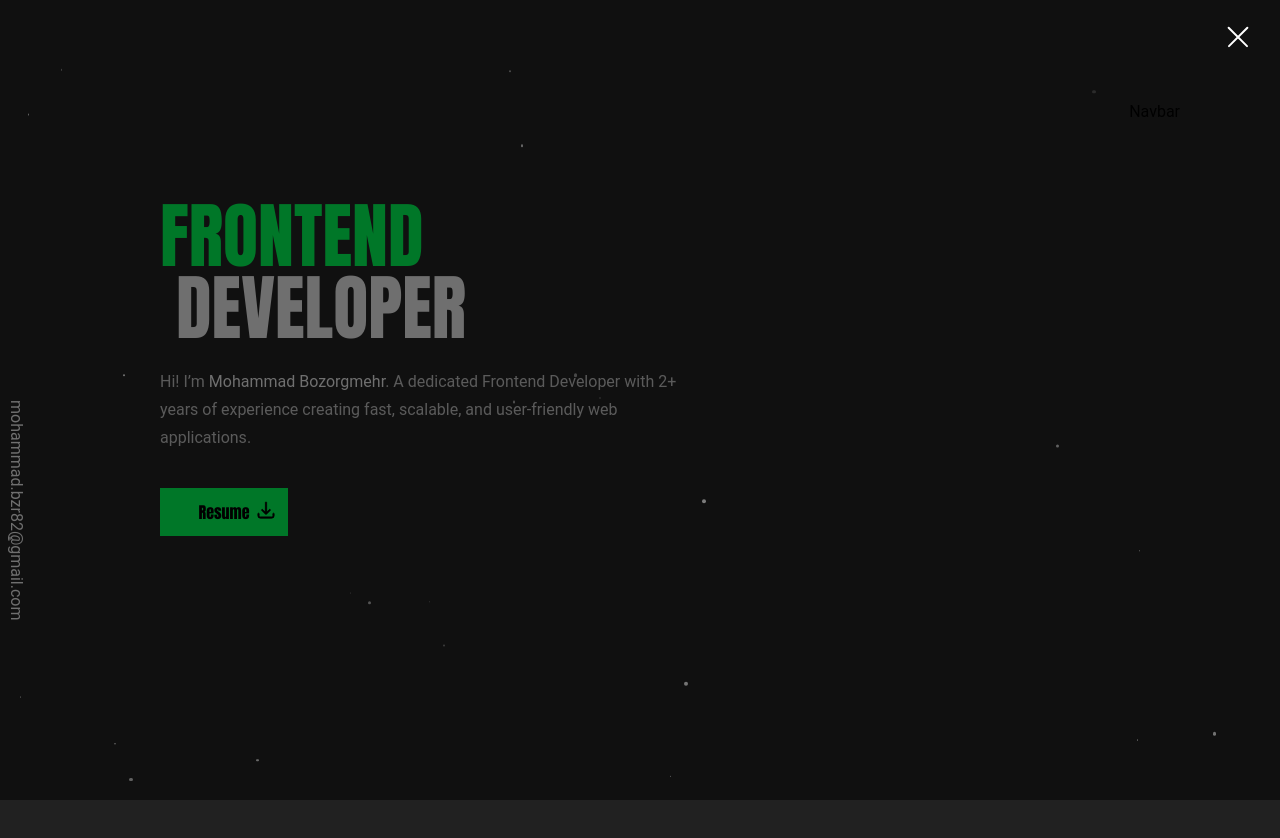
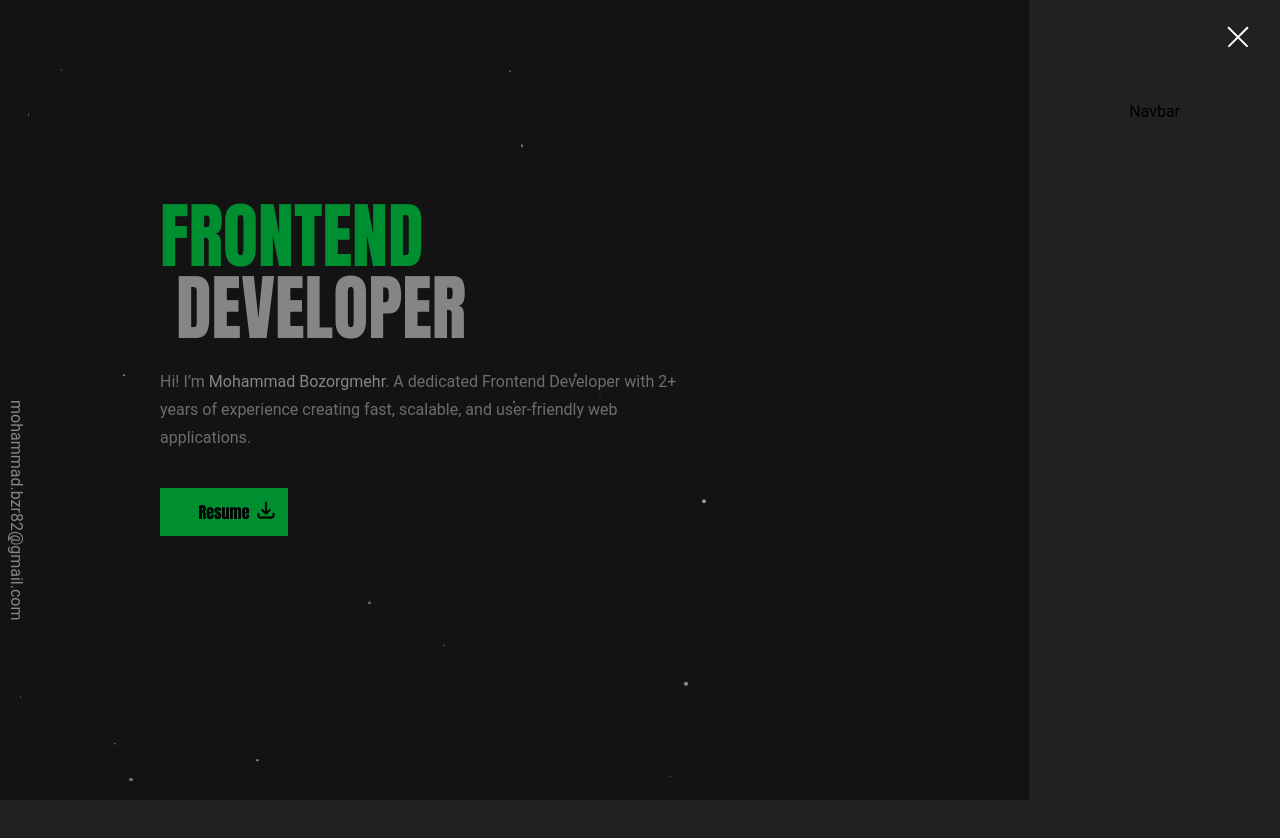
Before and after one commit to mmdbzr/portfolio-app, a Next.js app: page / in a window 1280 px wide. Both pictures are taken after a click on the button 1242 px from the left and 46 px from the top of the page. Shown: the top 838 px of the page. Built offline with nearby package versions, Linux system fonts and the light colour scheme.

Commit message:
add navbar functionality

```diff
--- a/src/components/shared/Curve.tsx
+++ b/src/components/shared/Curve.tsx
@@ -24,12 +24,13 @@ export default function Index() {
   };
 
   return (
-    <svg className="absolute top-0 left-[-100px] w-[100px] h-full -z-10">
+    <svg className="absolute top-0 left-[-100px] w-[100px] h-full -z-10 ">
       <motion.path
         variants={curve}
         initial="initial"
         animate="enter"
         exit="exit"
+        className={`fill-[#212121]`}
       ></motion.path>
     </svg>
   );
--- a/src/components/shared/Menu.tsx
+++ b/src/components/shared/Menu.tsx
@@ -48,7 +48,7 @@ const Menu: React.FC<NavbarProps> = ({ className }) => {
         {isActive && (
           <div>
             <div
-              className="w-full h-screen bg-black opacity-50 fixed top-0 left-0 z-10"
+              className="w-full h-screen bg-black opacity-40 fixed top-0 left-0 "
               onClick={() => {
                 setIsActive(false);
               }}
--- a/src/components/shared/Navbar.tsx
+++ b/src/components/shared/Navbar.tsx
@@ -18,13 +18,13 @@ export const menuSlide = {
 const Navbar: React.FC<NavbarProps> = ({ className }) => {
   return (
     <motion.div
-      className={`${className} fixed top-0 right-0 h-screen  flex flex-col items-center justify-center text- `}
+      className={`${className} fixed top-0 right-0 h-screen  flex flex-col items-center justify-center bg-[#212121] `}
       variants={menuSlide}
       initial="initial"
       animate="enter"
       exit="exit"
     >
-      <div className={`p-[100px] h-full`}> Navbar</div>
+      <div className={`p-[100px] h-full bg-inherit`}> Navbar</div>
       <Curve />
     </motion.div>
   );
```
